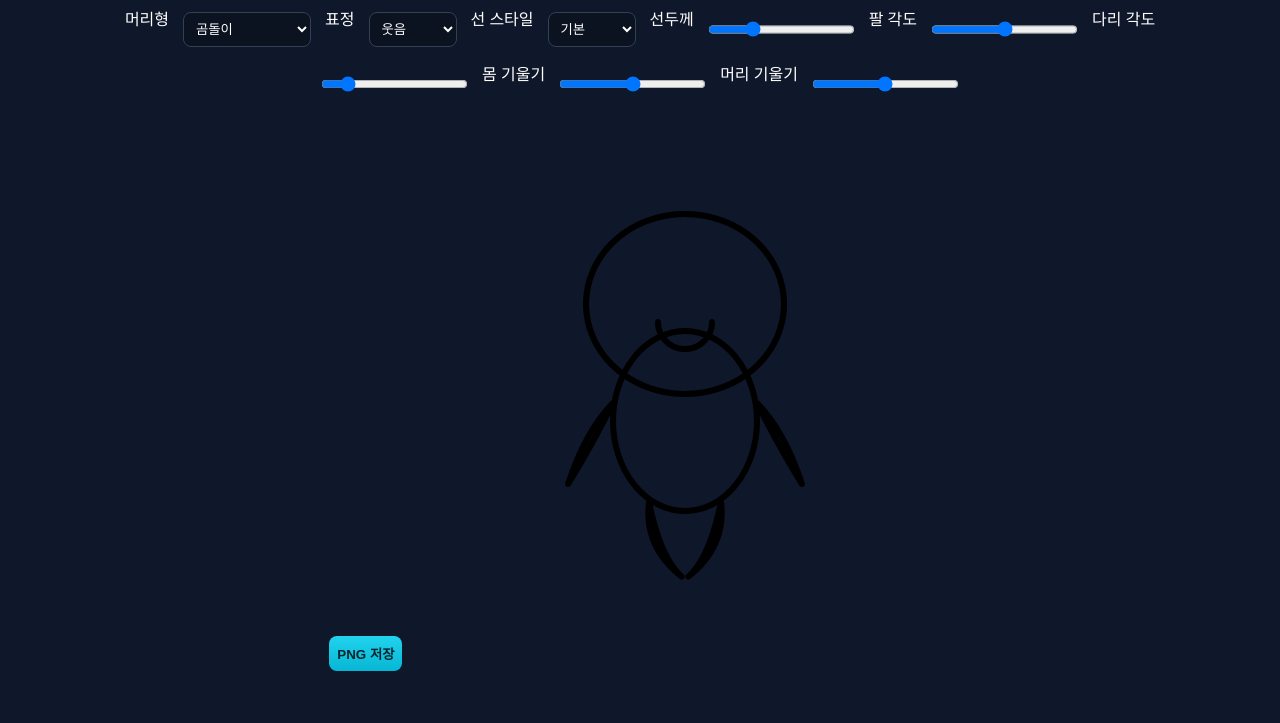
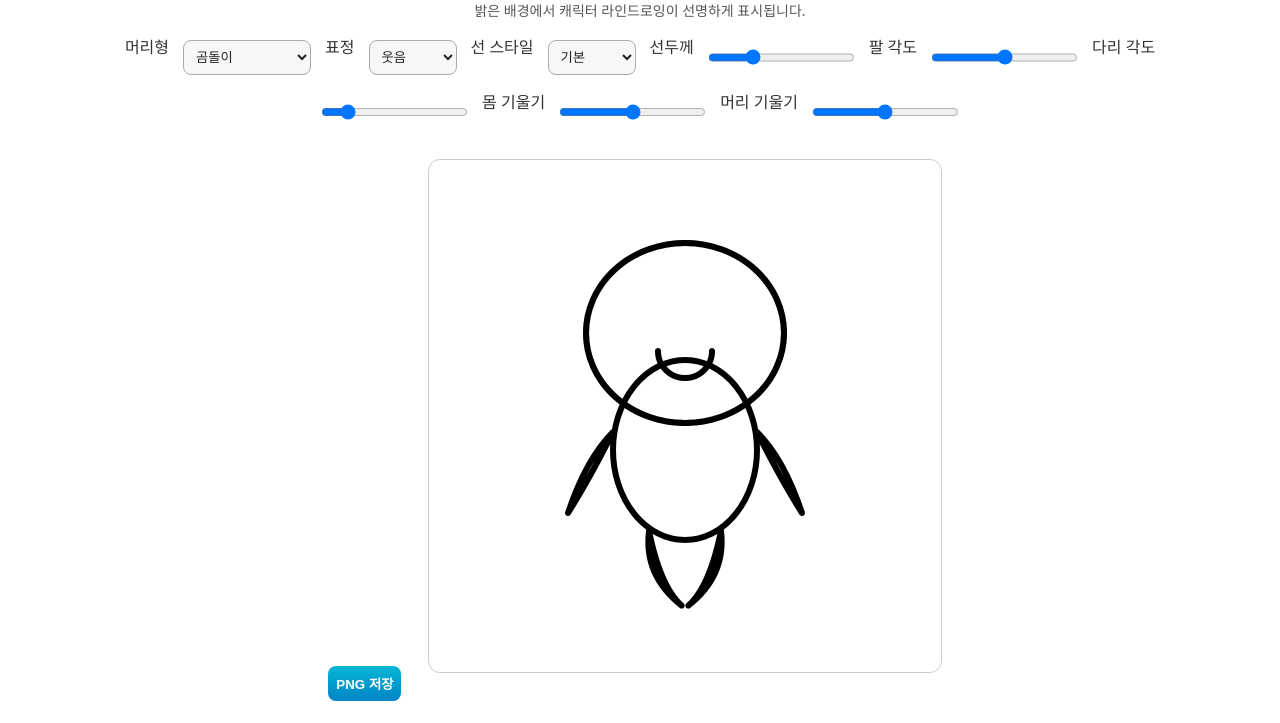
Before and after one commit to homateacher/stoneprompt, a plain HTML site: page index.html in a window 1280 px wide. Shown: the part 99-822 px from the top of the page. Before the commit the page ends 800 px from the top, so only its background shows below. Drawn offline with Linux system fonts and the light colour scheme.

Commit message:
Update index.html

```diff
--- a/index.html
+++ b/index.html
@@ -3,19 +3,48 @@
 <head>
   <meta charset="utf-8"/>
   <meta name="viewport" content="width=device-width, initial-scale=1"/>
-  <title>🪄 AI 캐릭터 포즈 생성기 v4.0</title>
+  <title>🪄 AI 캐릭터 포즈 생성기 v4.1</title>
   <style>
-    body{margin:0;background:#0f172a;color:#fff;font-family:'Noto Sans KR',system-ui,sans-serif;text-align:center}
-    canvas{background:transparent;width:512px;height:512px;margin:16px;border-radius:12px}
-    select,input,button{margin:6px;padding:8px;border-radius:8px;border:1px solid #334155;background:#0b1220;color:#fff}
-    button{cursor:pointer;background:linear-gradient(180deg,#22d3ee,#06b6d4);border:none;font-weight:700;color:#05252d}
+    body{
+      margin:0;
+      background:#ffffff;
+      color:#333;
+      font-family:'Noto Sans KR',system-ui,sans-serif;
+      text-align:center;
+    }
+    canvas{
+      background:transparent;
+      width:512px;
+      height:512px;
+      margin:16px;
+      border-radius:12px;
+      border:1px solid #ccc;
+    }
+    select,input,button{
+      margin:6px;
+      padding:8px;
+      border-radius:8px;
+      border:1px solid #aaa;
+      background:#f7f7f7;
+      color:#222;
+      font-weight:500;
+    }
+    button{
+      cursor:pointer;
+      background:linear-gradient(180deg,#06b6d4,#0284c7);
+      border:none;
+      color:#fff;
+      font-weight:700;
+    }
     .wrap{max-width:1100px;margin:auto;padding:16px}
     .ctl{display:flex;flex-wrap:wrap;justify-content:center;gap:8px;margin-bottom:8px}
   </style>
 </head>
 <body>
   <div class="wrap">
-    <h1>🧍 AI 캐릭터 포즈 생성기 v4.0</h1>
+    <h1>🧍 AI 캐릭터 포즈 생성기 v4.1</h1>
+    <p style="color:#555;font-size:14px;margin-top:-6px;">밝은 배경에서 캐릭터 라인드로잉이 선명하게 표시됩니다.</p>
+
     <div class="ctl">
       <label>머리형</label>
       <select id="headType">
@@ -51,7 +80,6 @@
   <script>
   const cv=document.getElementById("cv"),ctx=cv.getContext("2d");
   const $=id=>document.getElementById(id);
-
   function deg2rad(d){return d*Math.PI/180;}
 
   function applyLineStyle(style){
```
